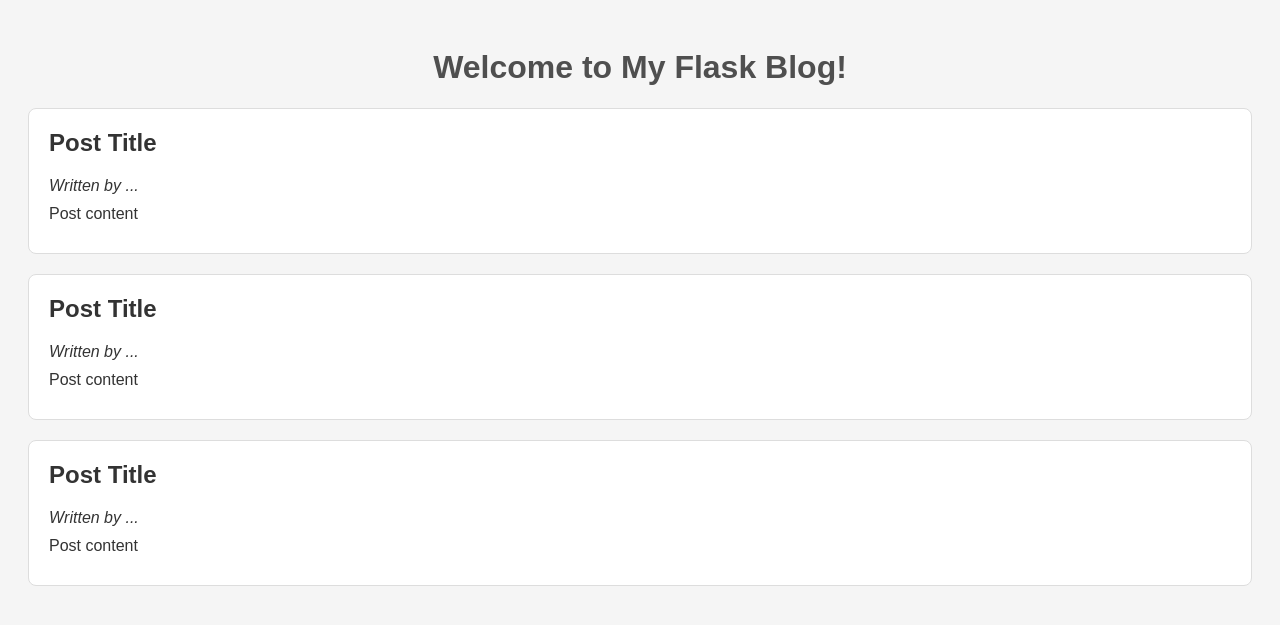
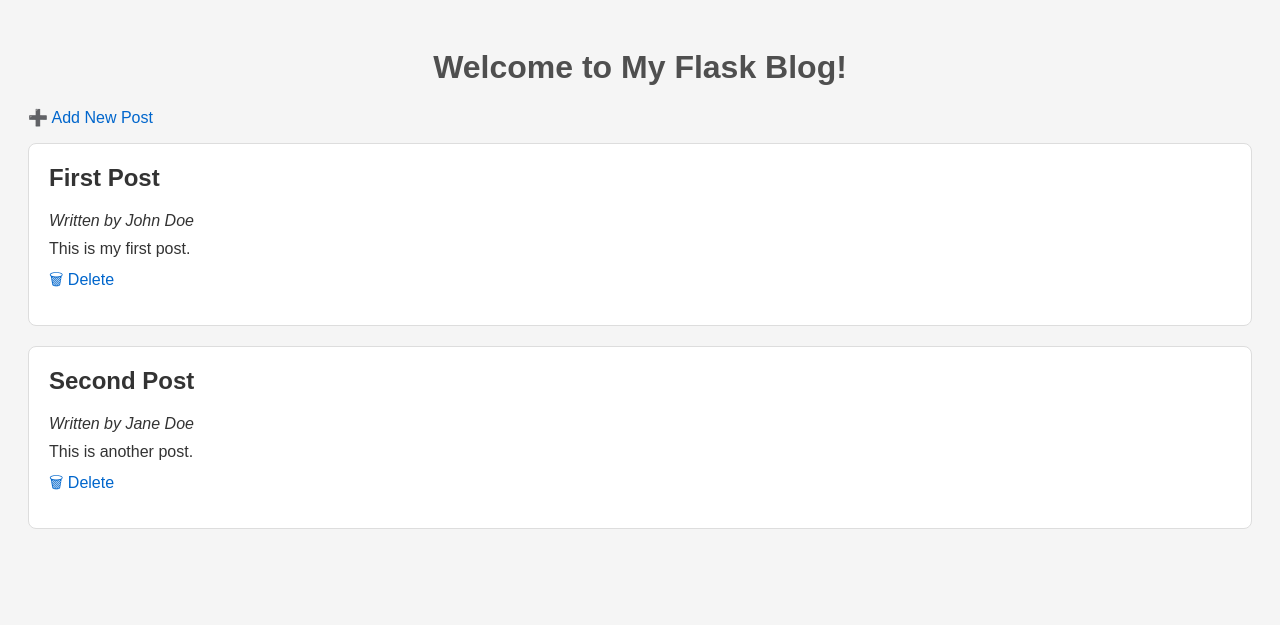
Before and after one commit to Crabmann2025/-Blog-application-with-Flask, a Flask app: page / in a window 1280 px wide. Shown: the top 625 px of the page. Run offline with Flask 3, Linux system fonts and the light colour scheme.

Commit message:
added add and delete function and index.html and style.css adjusted

```diff
--- a/app.py
+++ b/app.py
@@ -4,35 +4,31 @@ import os
 
 app = Flask(__name__)
 
-# Pfad zur JSON-Datei
 BASE_DIR = os.path.dirname(os.path.abspath(__file__))
 POSTS_FILE = os.path.join(BASE_DIR, "posts.json")
 
-
-# Blog-Beiträge laden
+# Load blog posts
 def load_posts():
     if os.path.exists(POSTS_FILE):
         with open(POSTS_FILE, "r") as file:
             return json.load(file)
     return []
 
-
-# Blog-Beiträge speichern
+# Save blog posts
 def save_posts(posts):
     with open(POSTS_FILE, "w") as file:
         json.dump(posts, file, indent=4)
 
-
+# Index route (home page)
 @app.route('/')
 def index():
     blog_posts = load_posts()
     return render_template('index.html', posts=blog_posts)
 
-
+# Add new post
 @app.route('/add', methods=['GET', 'POST'])
 def add():
     blog_posts = load_posts()
-
     if request.method == 'POST':
         author = request.form.get("author")
         title = request.form.get("title")
@@ -49,11 +45,17 @@ def add():
 
         blog_posts.append(new_post)
         save_posts(blog_posts)
-
         return redirect(url_for('index'))
 
     return render_template('add.html')
 
+# Delete a post
+@app.route('/delete/<int:post_id>')
+def delete(post_id):
+    blog_posts = load_posts()
+    blog_posts = [post for post in blog_posts if post["id"] != post_id]
+    save_posts(blog_posts)
+    return redirect(url_for('index'))
 
 if __name__ == '__main__':
     app.run(debug=True)
--- a/static/style.css
+++ b/static/style.css
@@ -25,3 +25,8 @@ h1 {
 .post p {
     margin: 10px 0;
 }
+
+a {
+    text-decoration: none;
+    color: #0066CC;
+}
--- a/templates/index.html
+++ b/templates/index.html
@@ -8,20 +8,15 @@
 </head>
 <body>
     <h1>Welcome to My Flask Blog!</h1>
+    <p><a href="{{ url_for('add') }}">➕ Add New Post</a></p>
+
+    {% for post in posts %}
     <div class="post">
-        <h2>Post Title</h2>
-        <p><em>Written by ...</em></p>
-        <p>Post content</p>
+        <h2>{{ post.title }}</h2>
+        <p><em>Written by {{ post.author }}</em></p>
+        <p>{{ post.content }}</p>
+        <p><a href="{{ url_for('delete', post_id=post.id) }}">🗑 Delete</a></p>
     </div>
-    <div class="post">
-        <h2>Post Title</h2>
-        <p><em>Written by ...</em></p>
-        <p>Post content</p>
-    </div>
-    <div class="post">
-        <h2>Post Title</h2>
-        <p><em>Written by ...</em></p>
-        <p>Post content</p>
-    </div>
+    {% endfor %}
 </body>
 </html>
```
